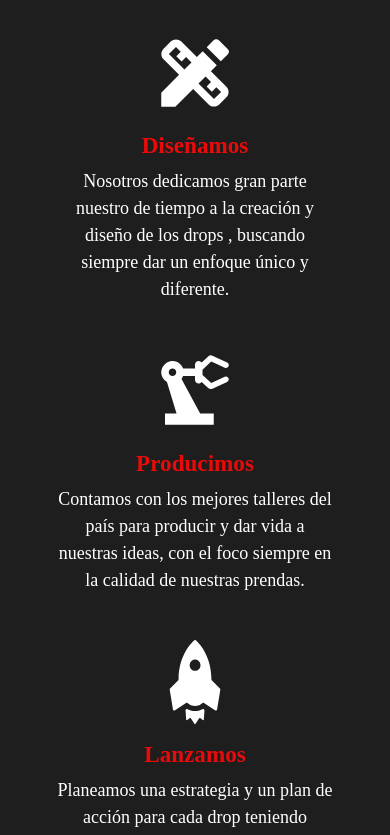
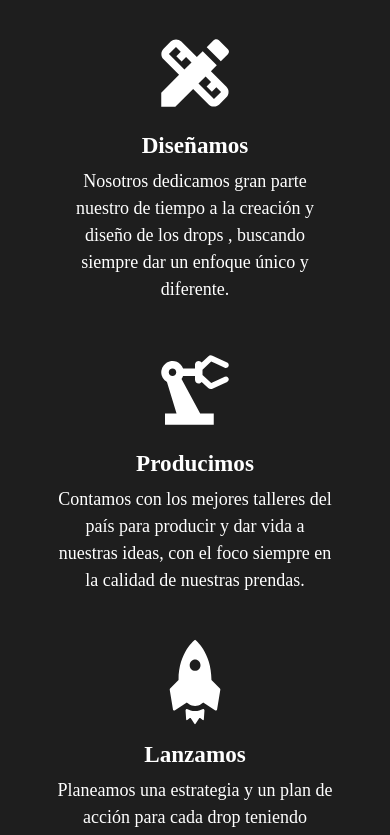
Before and after one commit to FranHak/High-End-Final, a React (Create React App) app: page / in a window 390 px wide. Shown: the part 2940-3775 px from the top of the page. Built offline with nearby package versions, Linux system fonts and the light colour scheme; a web font is replaced by a local one.

Commit message:
Final Commit

```diff
--- a/src/components/GalleryImg/GalleryImgMediaQuery.scss
+++ b/src/components/GalleryImg/GalleryImgMediaQuery.scss
@@ -18,7 +18,7 @@
             margin-right: 9%;
 
             h3 {
-                color: rgb(241, 206, 7);
+                color: white;
                 font-weight: 700;
             }
             p {
@@ -48,7 +48,7 @@
             margin-right: 9%;
 
             h3 {
-                color: rgba(46, 3, 202, 0.829);
+                color: white;
                 font-weight: 700;
             }
             p {
@@ -81,7 +81,7 @@
             margin-right: 9%;
 
             h3 {
-                color: rgb(77, 238, 2);
+                color: white;
                 font-weight: 700;
             }
             p {
@@ -117,7 +117,7 @@
             margin-right: 9%;
 
             h3 {
-                color: rgb(235, 10, 10);
+                color: white;
                 font-weight: 700;
             }
             p {
```
